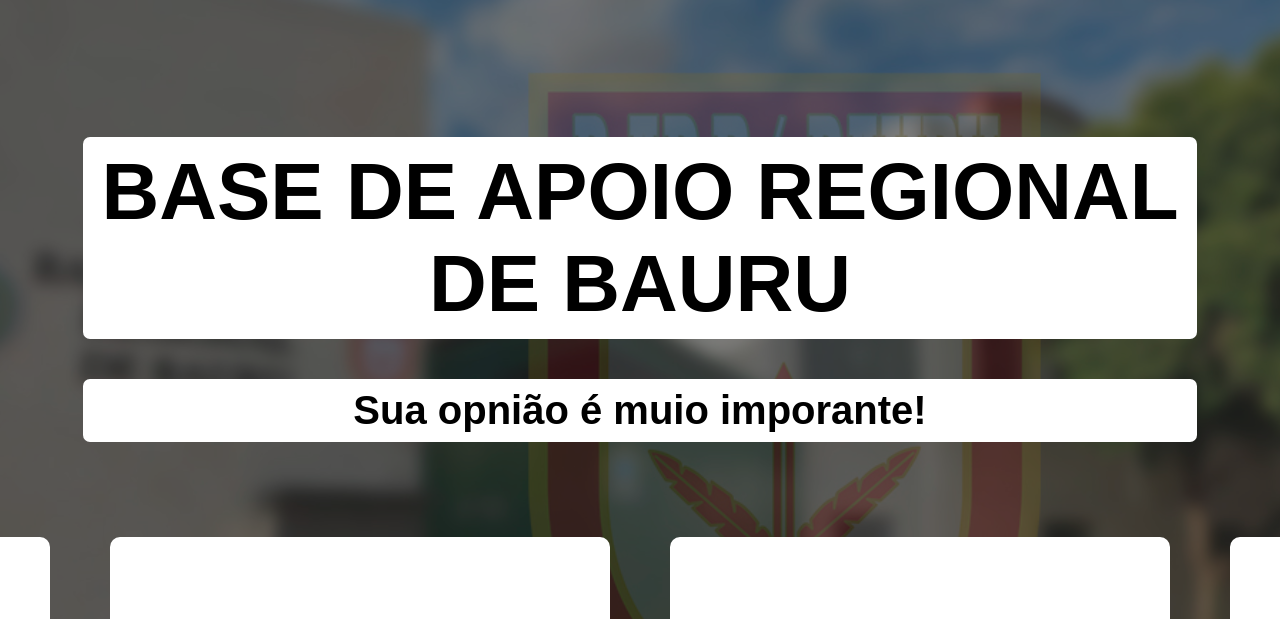
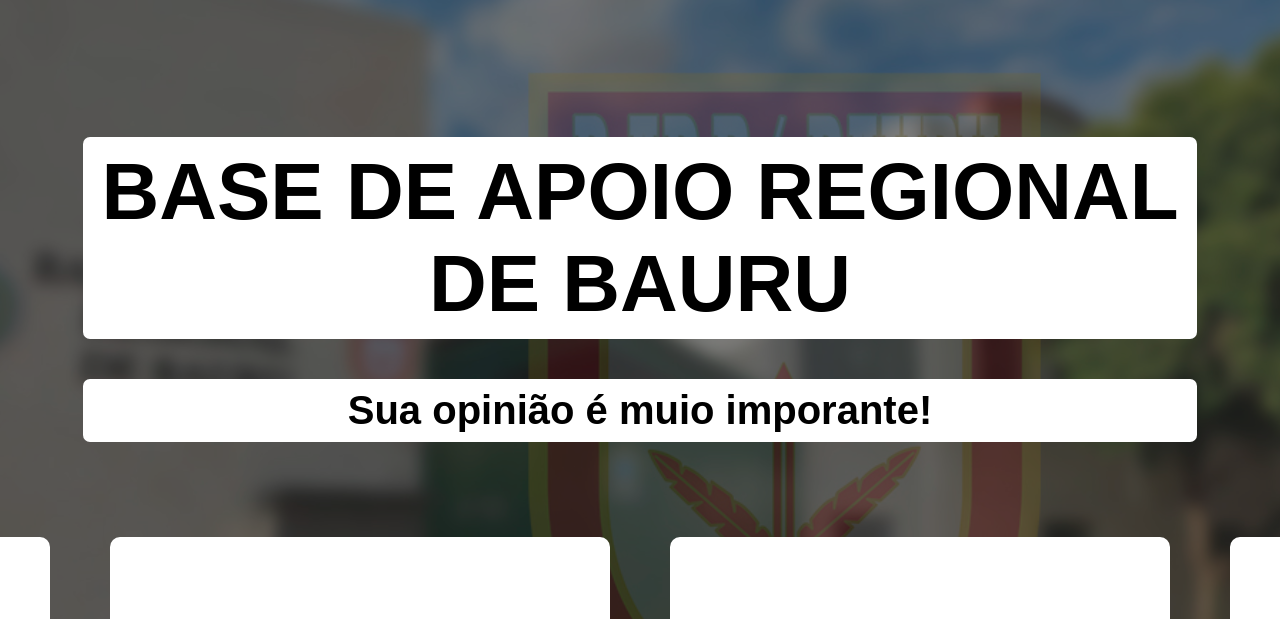
Before and after one commit to GiovanniRizze/GiovanniRizze.github.io, a plain HTML site: page index.html in a window 1280 px wide. Shown: the top 619 px of the page. Drawn offline with Linux system fonts and the light colour scheme.

Commit message:
Update index.html

```diff
--- a/index.html
+++ b/index.html
@@ -222,7 +222,7 @@
     </div>
     <div class="container">
         <h1 class="white-bg">BASE DE APOIO REGIONAL DE BAURU</h1>
-        <p class="white-bg">Sua opnião é muio imporante!</p>
+        <p class="white-bg">Sua opinião é muio imporante!</p>
     </div>
 
     <div class="center-buttons">
```
